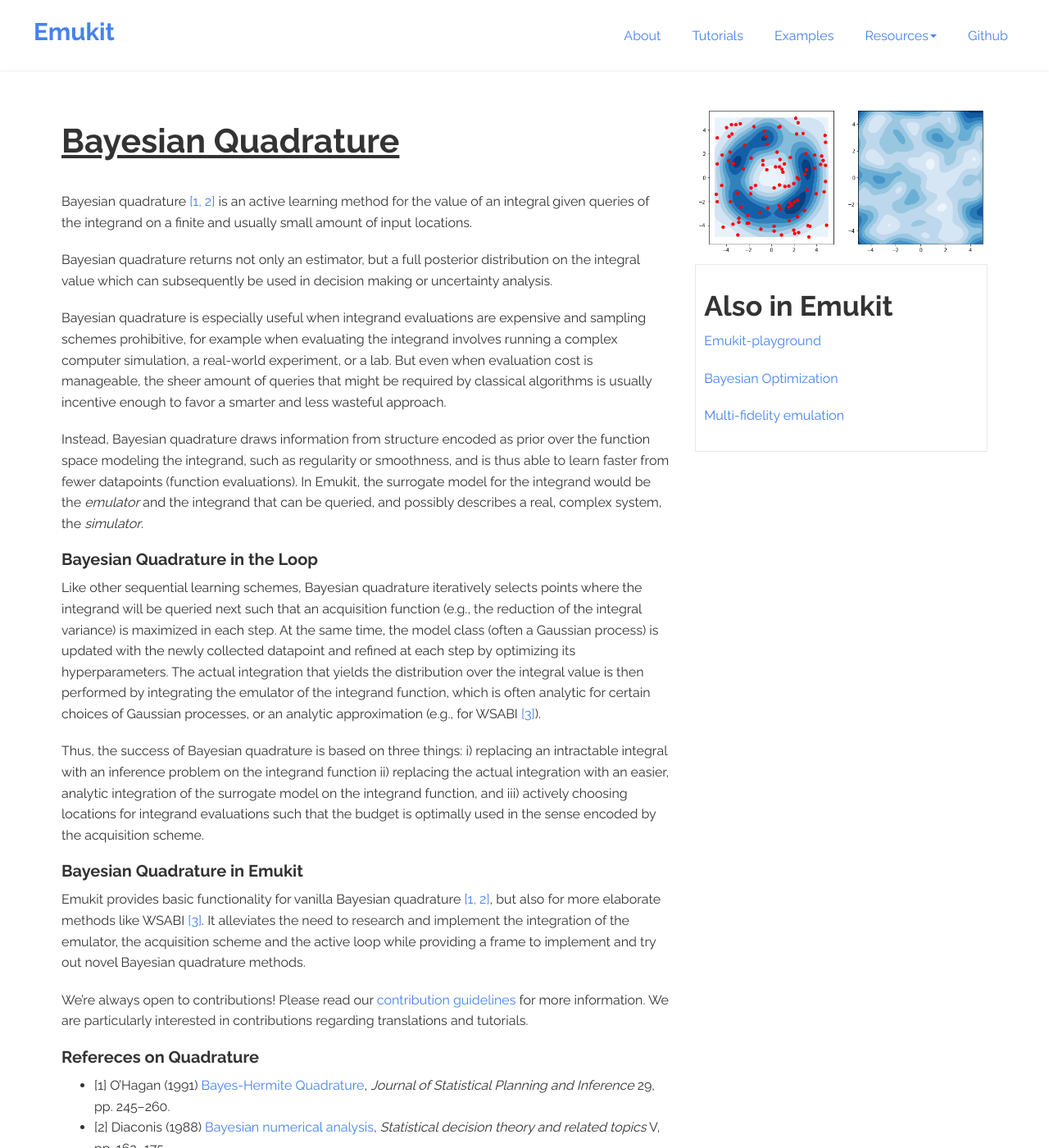
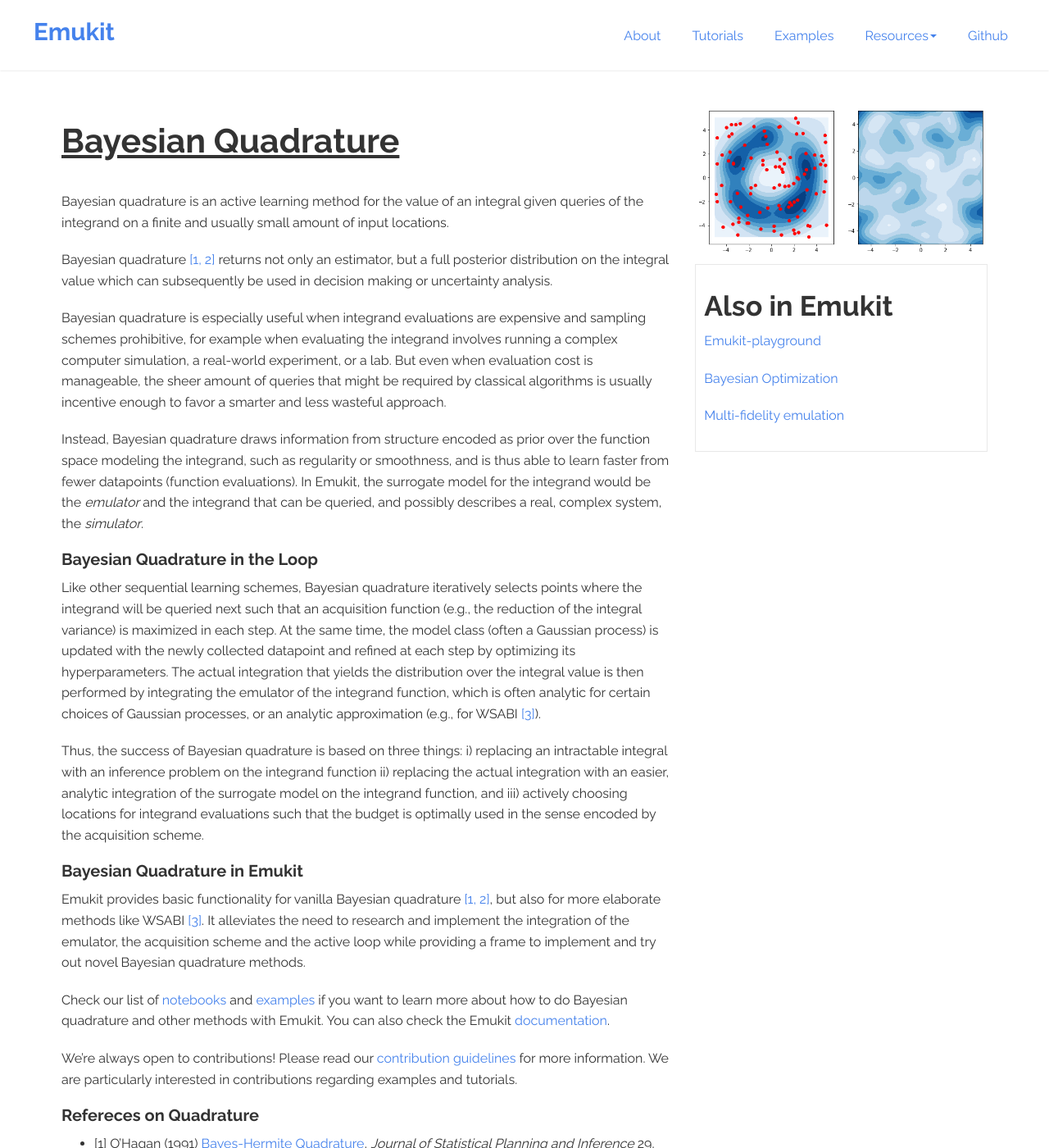
Before and after one commit to EmuKit/emukit, a Jekyll site: the page built from _posts/2016-06-09-bayesian-quadrature.markdown, in a window 1280 px wide and 1400 px high. Shown: the whole window at 82% size. Built offline with Jekyll 4.4.1, drawn with Linux system fonts in a browser that asks for light colours.

Commit message:
corrected links in examples

```diff
--- a/_posts/2016-06-09-bayesian-quadrature.markdown
+++ b/_posts/2016-06-09-bayesian-quadrature.markdown
@@ -5,10 +5,10 @@
 img: bayesian_quadrature.png
 ---
 
-Bayesian quadrature [[1, 2]](#refereces-on-quadrature) is an active learning method for the value of an integral given queries of the integrand
+Bayesian quadrature  is an active learning method for the value of an integral given queries of the integrand
 on a finite and usually small amount of input locations.
 
-Bayesian quadrature returns not only an estimator, but a full posterior distribution on the integral value
+Bayesian quadrature [[1, 2]](#refereces-on-quadrature) returns not only an estimator, but a full posterior distribution on the integral value
 which can subsequently be used in decision making or uncertainty analysis.
 
 Bayesian quadrature is especially useful when integrand evaluations are expensive and sampling schemes
@@ -43,9 +43,10 @@
 and try out novel Bayesian quadrature methods.
 
 
-We're always open to contributions! Please read our [contribution guidelines](CONTRIBUTING.md) for more information.
-We are particularly interested in contributions regarding translations and tutorials.
+Check our list of [notebooks](http://nbviewer.jupyter.org/github/amzn/emukit/blob/develop/notebooks/index.ipynb) and [examples](https://github.com/amzn/emukit/tree/develop/emukit/examples) if you want to learn more about how to do Bayesian quadrature and other methods with Emukit. You can also check the Emukit [documentation](https://emukit.readthedocs.io/en/latest/).
 
+We’re always open to contributions! Please read our [contribution guidelines](https://github.com/amzn/emukit/blob/develop/CONTRIBUTING.md) for more information. We are particularly interested in contributions
+regarding examples and tutorials.
 
 #### Refereces on Quadrature
 
--- a/_posts/2016-06-09-experimental-design.markdown
+++ b/_posts/2016-06-09-experimental-design.markdown
@@ -97,11 +97,9 @@
 If you are running physical experiments you  can just run one iteration, collect the 5 points and repeat the process over for the next batch.
 
 
-Check our list of [tutorial notebooks](https://github.com/amzn/emukit/tree/develop/notebooks) and
-[examples](https://github.com/amzn/emukit/tree/develop/emukit/examples) if you want to learn more about how
-to do experimental design with with Emukit. You can also check the Emukit [documentation](https://emukit.readthedocs.io/en/latest/).
+Check our list of [notebooks](http://nbviewer.jupyter.org/github/amzn/emukit/blob/develop/notebooks/index.ipynb) and [examples](https://github.com/amzn/emukit/tree/develop/emukit/examples) if you want to learn more about how to do experimental design and other methods with Emukit. You can also check the Emukit [documentation](https://emukit.readthedocs.io/en/latest/).
 
-We’re always open to contributions! Please read our [contribution guidelines](CONTRIBUTING.md) for more information. We are particularly interested in contributions
+We’re always open to contributions! Please read our [contribution guidelines](https://github.com/amzn/emukit/blob/develop/CONTRIBUTING.md) for more information. We are particularly interested in contributions
 regarding examples and tutorials.
 
 #### References on experimental design
--- a/_posts/2016-06-10-multifidelity-emulation.markdown
+++ b/_posts/2016-06-10-multifidelity-emulation.markdown
@@ -85,11 +85,9 @@
 And that's it! In the tutorials you can see how to train other available models like the one described in [[2](#references-on-multi-fidelity-gaussian-processes)],
 which assumes a non-linear relationship between fidelities.
 
-Check our list of [tutorial notebooks](https://github.com/amzn/emukit/tree/develop/notebooks) and
-[examples](https://github.com/amzn/emukit/tree/develop/emukit/examples) if you want to learn more about how
-to do Multi-fidelity emulation with with Emukit. You can also check the Emukit [documentation](https://emukit.readthedocs.io/en/latest/).
+Check our list of [notebooks](http://nbviewer.jupyter.org/github/amzn/emukit/blob/develop/notebooks/index.ipynb) and [examples](https://github.com/amzn/emukit/tree/develop/emukit/examples) if you want to learn more about how to do multi-fidelity emulation and other methods with Emukit. You can also check the Emukit [documentation](https://emukit.readthedocs.io/en/latest/).
 
-We’re always open to contributions! Please read our [contribution guidelines](CONTRIBUTING.md) for more information. We are particularly interested in contributions
+We’re always open to contributions! Please read our [contribution guidelines](https://github.com/amzn/emukit/blob/develop/CONTRIBUTING.md) for more information. We are particularly interested in contributions
 regarding examples and tutorials.
 
 #### References on Muti-fidelity emulation
```
Also changed, not shown: _posts/2016-05-07-sensitivity-analysis.md (+3 -3 lines), _posts/2016-06-12-bayesian-optimization.markdown (+6 -6 lines), 6 other files.
